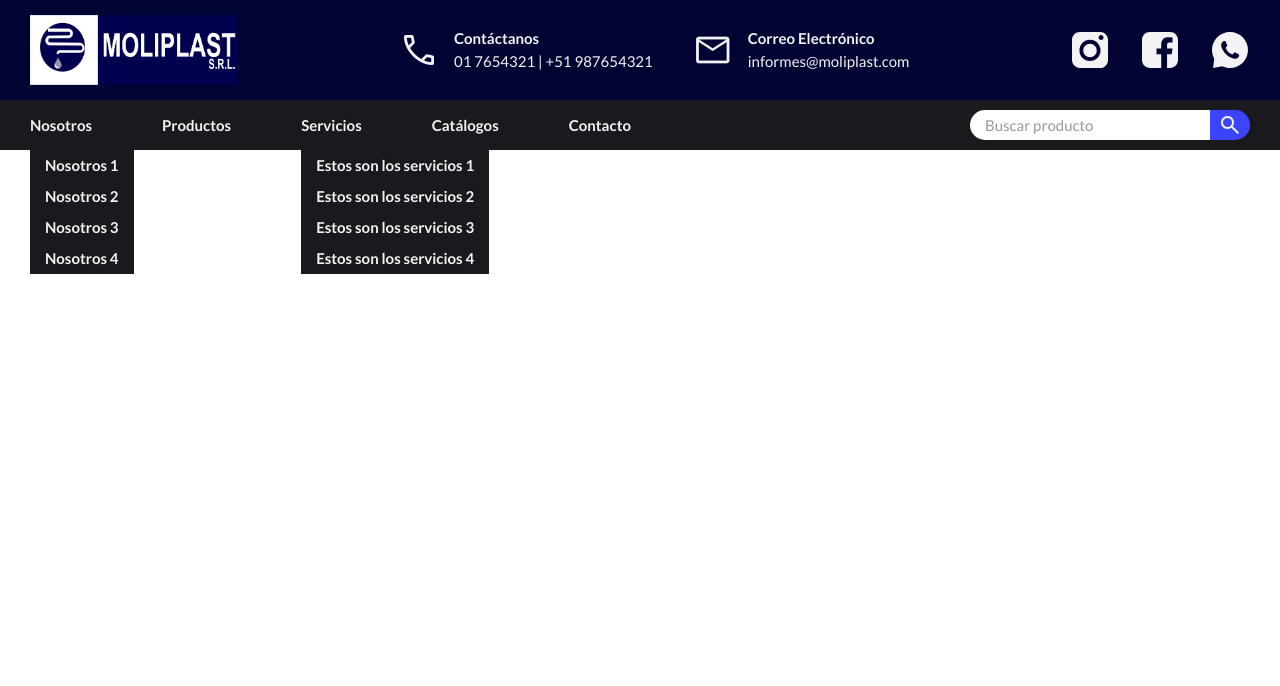
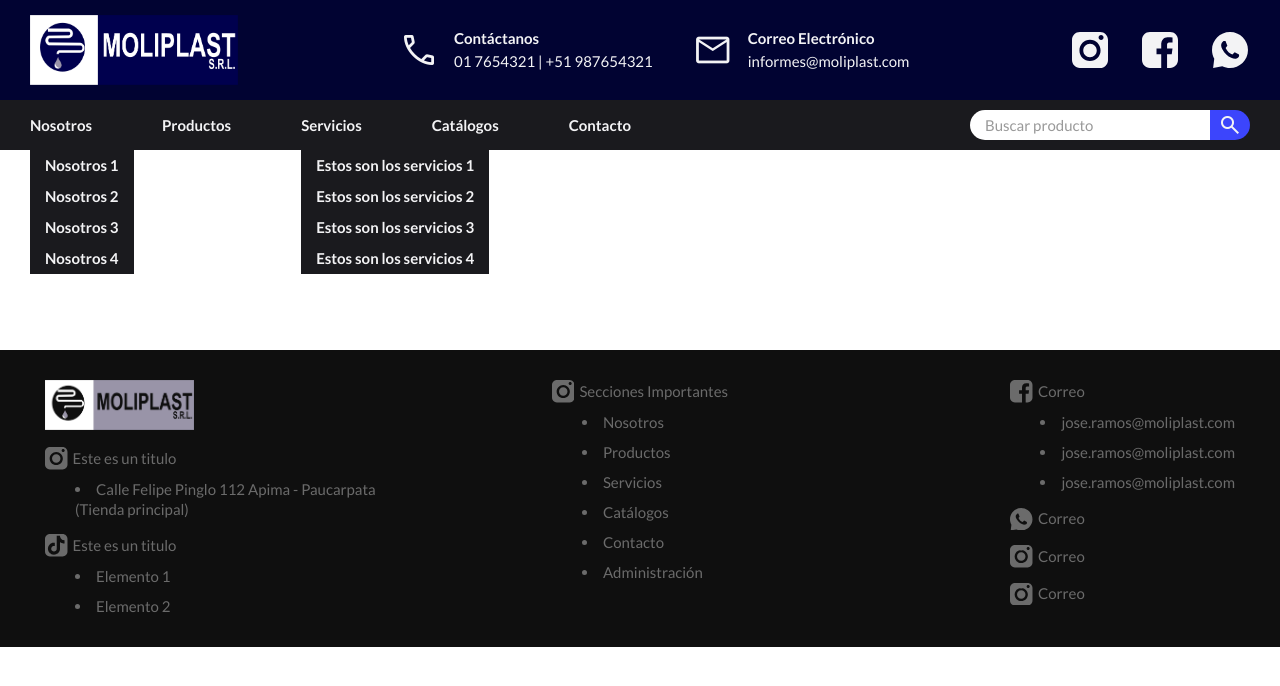
Before and after one commit to JD17VM/Moliplast_Web, a React (Vite) app: page /productos in a window 1280 px wide. Shown: the top 686 px of the page. Built offline with nearby package versions, Linux system fonts and the light colour scheme.

Commit message:
feat(footer): añadir footer

```diff
--- a/src/App.jsx
+++ b/src/App.jsx
@@ -1,11 +1,15 @@
 import Navegador from './widgets/Navegador'
-//import Footer from './widgets/Footer'
+import Footer from './widgets/Footer'
 
 function App() {
 
   return (
     <>
       <Navegador></Navegador>
+      <div style={{
+        height: "200px"
+      }}></div>
+      <Footer></Footer>
     </>
   )
 }
--- /dev/null
+++ b/src/assets/styles/estilos_footer.module.css
@@ -0,0 +1,90 @@
+footer{
+    background-color: #0F0F0F;
+    height: auto;
+    display: grid;
+    grid-template-areas:
+    "logo_blanco secciones_importantes canales_comunicacion"
+    "direccion_horarios secciones_importantes canales_comunicacion"
+    ;
+    grid-template-columns: 1fr 1fr 1fr;
+    grid-template-rows: auto 1fr;
+    padding: 2rem 3rem;
+    column-gap: 4rem;
+    row-gap: 1rem;
+}
+
+
+footer > .cont_logo_blanco{
+    /*background-color: green;*/
+    grid-area: logo_blanco;
+}
+
+    footer > .cont_logo_blanco > img{
+        height: 50px;
+    }
+
+
+footer > .cont_direccion_horarios{
+    /*background-color: yellow;*/
+    grid-area: direccion_horarios;
+}
+
+
+footer > .cont_secciones_importantes{
+    /*background-color: red;*/
+    grid-area: secciones_importantes;
+}
+
+footer > .cont_canales_comunicacion{
+    /*background-color: blue;*/
+    grid-area: canales_comunicacion;
+    justify-self: end;
+}
+
+footer > div:not(:first-child){
+    display: flex;
+    flex-direction: column;
+    row-gap: 1rem;
+
+}
+
+
+
+/*----------------------------------------------*/
+
+.cont_listados{
+    /*background-color: greenyellow;*/
+    color: rgb(107, 107, 107);
+}
+
+
+    .cont_listados > div{
+        display: flex;
+        align-items: center;
+        column-gap: 5px;
+        height: 1.5em;
+
+
+    }
+
+        .cont_listados > div > img{
+            height: 100%;
+        }
+
+        .cont_listados > div > svg{
+            height: 100%;
+        }
+
+    .cont_listados > ul{
+        margin-top: 0.7rem;
+        list-style-type: disc;
+        list-style-position: inside;
+        margin-left: 2rem;
+        display: flex;
+        flex-direction: column;
+        row-gap: 0.7rem;
+    }
+
+        .cont_listados > ul > li{
+            line-height: 1.3;
+        }
--- a/src/assets/styles/estilos_generales.css
+++ b/src/assets/styles/estilos_generales.css
@@ -30,6 +30,8 @@
 
     --height_header:100px;
     --height_nav:50px;
+
+    --height_footer:300px;
 }
 
 
--- a/src/utils/imageHelper.jsx
+++ b/src/utils/imageHelper.jsx
@@ -1,4 +1,5 @@
 import logo_moliplast from '../assets/images/logos/logo_moliplast_original.png';
+import logo_moliplast_blanco from '../assets/images/logos/logo_moliplast_blanco.png';
 
 import icono_instagram from '../assets/images/iconos/redes_sociales/logo_instagram_blanco.png';
 import icono_facebook from '../assets/images/iconos/redes_sociales/logo_facebook_blanco.png';
@@ -8,6 +9,7 @@ import icono_whatsapp from '../assets/images/iconos/redes_sociales/logo_whatsapp
 
 const imageHelper = {
     logo_moliplast,
+    logo_moliplast_blanco,
     icono_instagram,
     icono_facebook,
     icono_tiktok,
--- a/src/widgets/Footer.jsx
+++ b/src/widgets/Footer.jsx
@@ -0,0 +1,96 @@
+import styles from '../assets/styles/estilos_footer.module.css'
+import imageHelper from '../utils/imageHelper'
+
+import { Icono_Instagram, Icono_Tiktok, Icono_Facebook, Icono_Whatsapp } from '../assets/images/iconos/svg/Redes_Sociales';
+
+const Titulo_Lista = ({ Icono, titulo, elementos_lista = false }) => {
+    return (
+        <div className={styles.cont_listados}>
+            <div>
+                <Icono/>
+                <h3>{titulo}</h3>
+            </div>
+
+            {elementos_lista ?
+            (<ul>
+                {elementos_lista.map((item, index) => (
+                    <li key={index}>
+                        <a href={item.enlace}>{item.elemento}</a>
+                    </li>
+                ))}
+            </ul>) : (null)
+            }
+
+        </div>
+    );
+}
+
+const Footer = () => {
+    return (
+        <footer>
+            <div className={styles.cont_logo_blanco}>
+                <img src={imageHelper.logo_moliplast_blanco} alt="logo moliplast blanco" />
+            </div>
+
+            <div className={styles.cont_direccion_horarios}>
+                <Titulo_Lista
+                Icono = {Icono_Instagram}
+                titulo = "Este es un titulo"
+                elementos_lista={[
+                    {elemento: "Calle Felipe Pinglo 112 Apima - Paucarpata (Tienda principal)", enlace: "#"},
+                ]}/>
+
+                <Titulo_Lista
+                Icono = {Icono_Tiktok}
+                titulo = "Este es un titulo"
+                elementos_lista={[
+                    {elemento: "Elemento 1", enlace: "#"},
+                    {elemento: "Elemento 2", enlace: "#"},
+                ]}/>
+            </div>
+
+            <div className={styles.cont_secciones_importantes} style={{
+                alignItems: "center"
+            }}>
+                <Titulo_Lista
+                Icono = {Icono_Instagram}
+                titulo = "Secciones Importantes"
+                elementos_lista={[
+                    {elemento: "Nosotros", enlace: "#"},
+                    {elemento: "Productos", enlace: "#"},
+                    {elemento: "Servicios", enlace: "#"},
+                    {elemento: "Catálogos", enlace: "#"},
+                    {elemento: "Contacto", enlace: "#"},
+                    {elemento: "Administración", enlace: "#"},
+                ]}/>
+            </div>
+
+            <div className={styles.cont_canales_comunicacion}>
+                <Titulo_Lista
+                Icono = {Icono_Facebook}
+                titulo = "Correo"
+                elementos_lista={[
+                    {elemento: "jose.ramos@moliplast.com", enlace: "#"},
+                    {elemento: "jose.ramos@moliplast.com", enlace: "#"},
+                    {elemento: "jose.ramos@moliplast.com", enlace: "#"},
+                ]}/>
+
+                <Titulo_Lista
+                Icono = {Icono_Whatsapp}
+                titulo = "Correo"
+                />
+                <Titulo_Lista
+                Icono = {Icono_Instagram}
+                titulo = "Correo"
+                />
+                <Titulo_Lista
+                Icono = {Icono_Instagram}
+                titulo = "Correo"
+                />
+            </div>
+
+        </footer>
+    );
+}
+
+export default Footer;
```
